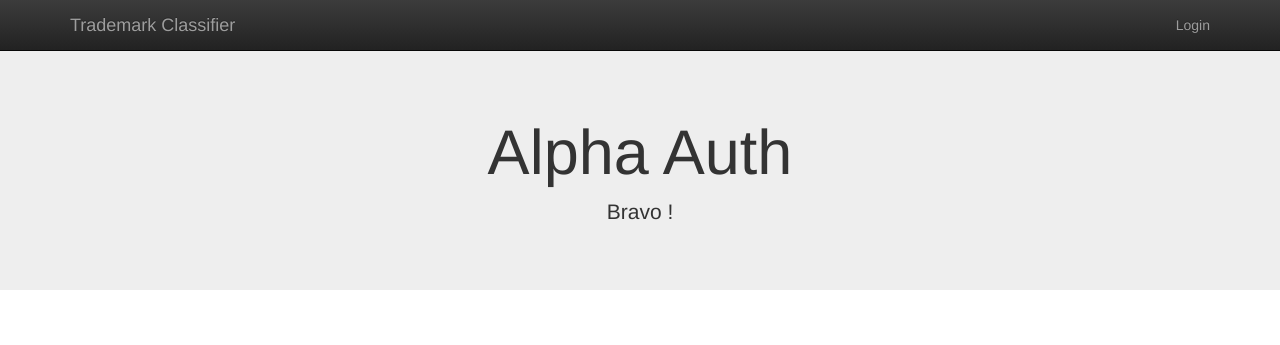
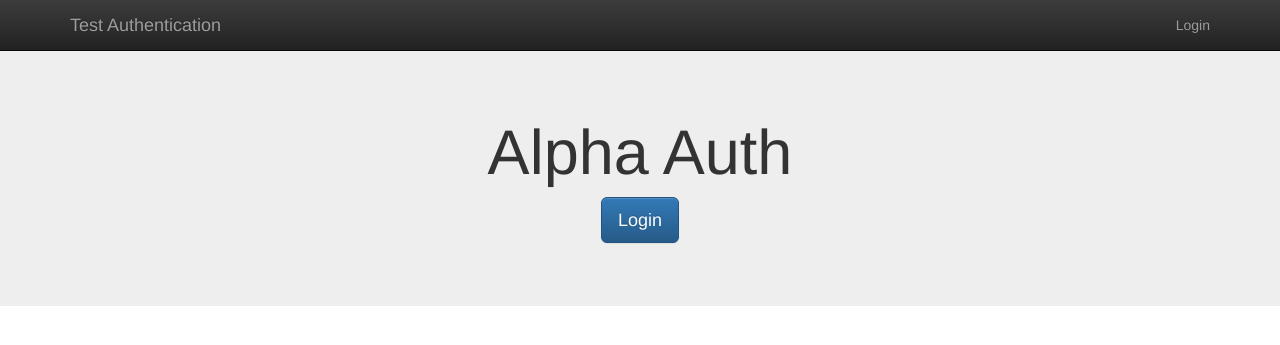
Before and after one commit to Copser/test_app, a Django app: page / in a window 1280 px wide. Shown: the top 345 px of the page. Run offline with Django 3.2, Linux system fonts and the light colour scheme; some libraries are stand-ins or nearby versions.

Commit message:
test app

```diff
--- a/authentication/urls.py
+++ b/authentication/urls.py
@@ -17,6 +17,6 @@ from django.conf.urls import url
 from .views import IndexView, HomeView
 
 urlpatterns = [
-    url(r'^', HomeView.as_view(), name="home"),
+    url(r'^home/', HomeView.as_view(), name="home"),
     url(r'^', IndexView.as_view(), name="index"),
 ]
--- a/templates/navbar.html
+++ b/templates/navbar.html
@@ -7,7 +7,7 @@
             <span class="icon-bar"></span>
             <span class="icon-bar"></span>
           </button>
-          <a class="navbar-brand" href="{ url 'index' %}">Trademark Classifier</a>
+          <a class="navbar-brand" href="{ url 'index' %}">Test Authentication</a>
         </div>
         <div id="navbar" class="collapse navbar-collapse">
           <ul class="nav navbar-nav navbar-right">
```
